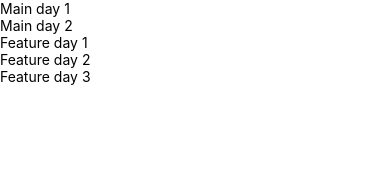
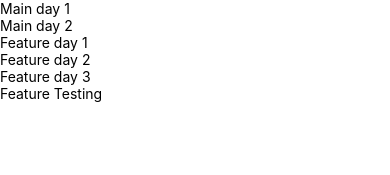
Before and after one commit to tayyabjamil/gitPractice, a React Native app: screen / in a window 390 px wide. Shown: the top 175 px of the page. Built offline with nearby package versions, Linux system fonts and the light colour scheme.

Commit message:
testing feature

```diff
--- a/App.js
+++ b/App.js
@@ -11,6 +11,7 @@ export default class App extends Component {
         <Text>Feature day 1</Text>
         <Text>Feature day 2</Text>
         <Text>Feature day 3</Text>
+        <Text>Feature Testing</Text>
 
       </View>
     )
```
